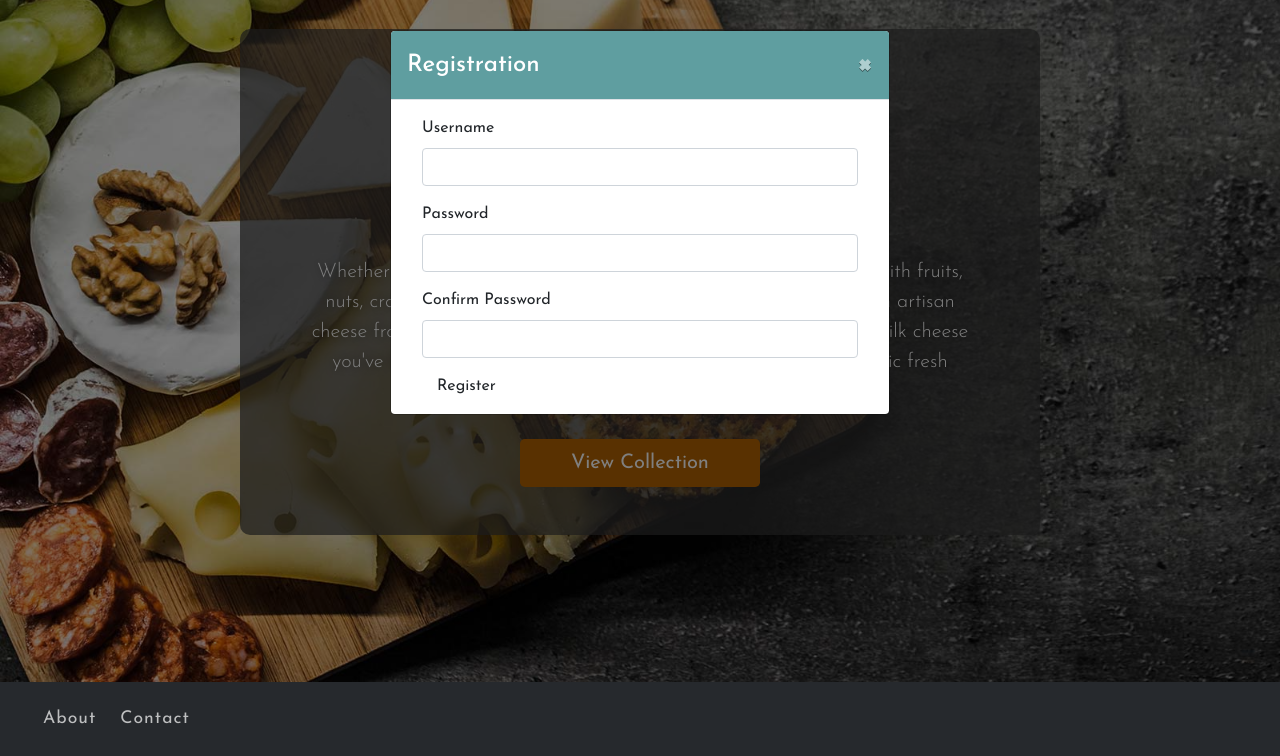
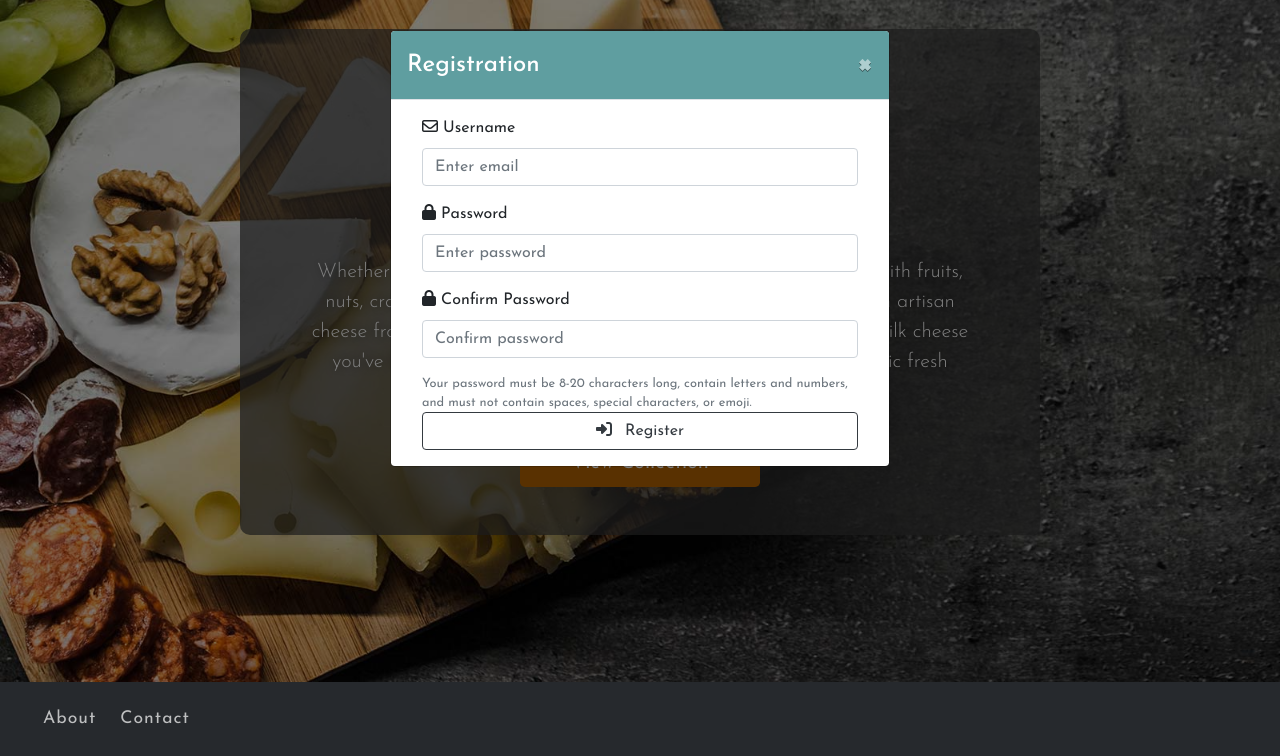
Before and after one commit to Thee-Four-Musketeers/grace, a React app: page / in a window 1280 px wide. Both pictures are taken after a click on the button "Register". Shown: the part 118-874 px from the top of the page. Built offline with nearby package versions, Linux system fonts and the light colour scheme; a web font is replaced by a local one.

Commit message:
fixed login and register, sorta

```diff
--- a/public/index.html
+++ b/public/index.html
@@ -21,8 +21,9 @@
             margin: 0;
             outline: none !important;
         }
-        body {
-            overflow-y: scroll;
+        body,
+        .modal {
+            overflow-y: scroll !important;
             padding: 0 !important;
         }
     </style>
--- a/routes/users.js
+++ b/routes/users.js
@@ -62,6 +62,7 @@ usersRouter.post('/login', async (req, res, next) => {
 
     try {
         const user = await getUserByUsername(username);
+
         // console.log('users router...', user);
         const hashedPassword = user.password;
         bcrypt.compare(password, hashedPassword, function(err, passwordsMatch){
--- a/src/api/index.js
+++ b/src/api/index.js
@@ -5,15 +5,15 @@ import axios from 'axios';
 export async function register({ username, password }) {
 	try {
 		const {
-			data: { user: newUser },
+			data: user,
 		} = await axios.post('/api/users/register', {
 			username: username,
 			password: password,
 		});
 
-		if (newUser) {
-			localStorage.setItem('user', JSON.stringify(newUser));
-			return newUser;
+		if (user) {
+			localStorage.setItem('user', JSON.stringify(user));
+			return user;
 		} else {
 			return {message: 'Please login to access these features.'};
 		}
@@ -25,7 +25,7 @@ export async function register({ username, password }) {
 export async function login({ username, password }) {
 	try {
 		const {
-			data: { user },
+			data: user,
 		} = await axios.post('api/users/login', {
 			username,
 			password,
--- a/src/components/App.js
+++ b/src/components/App.js
@@ -1,4 +1,4 @@
-import React, { useState } from 'react';
+import React, { useState, useEffect } from 'react';
 import { BrowserRouter as Router, Route, Switch } from 'react-router-dom';
 
 import Header from "../components/Header";
@@ -23,9 +23,9 @@ const App = () => {
 		}
     }
 
-	// useEffect(() => {
-	// 	setUser(localStorageUser());
-	// }, []);
+	useEffect(() => {
+		setUser(localStorageUser());
+	}, []);
 
     return (
         <>
--- a/src/components/ModalLogin.js
+++ b/src/components/ModalLogin.js
@@ -1,4 +1,4 @@
-import React from 'react';
+import React, { useState } from 'react';
 import ReactDOM from 'react-dom';
 import Modal from 'react-bootstrap/Modal';
 import Form from 'react-bootstrap/Form';
@@ -9,31 +9,28 @@ import './ModalLogin.css'
 import './hooks/useModalLogin'
 
 
+
 const ModalLogin = ({ show, hide, user, setUser }) => {
-    console.log('the user...',   user);
-    let username;
-    let password;
+
+    const [username, setUsername] = useState('');
+    const [password, setPassword] = useState('');
 
     const submitHandler = (event) => {
         event.preventDefault();
+
         login({username, password}).then((user) => {
-            console.log('un and pw...', username);
-            console.log('un and pw...', password);
             localStorage.setItem('user', JSON.stringify(user));
-            console.log('local user...', user);
             setUser(user);
         }).catch((error) => { throw error});
     }
 
     const usernameHandler = (event) => {
-        username = event.target.value;
-        console.log('src login...', username);
+        setUsername(event.target.value);
     }
 
+    const passwordHandler = (event) => {
+        setPassword(event.target.value);
 
-    const passwordHandler = (event) => {
-        password = event.target.value;
-        console.log('src login...', password);
     }
 
     return (
@@ -46,7 +43,7 @@ const ModalLogin = ({ show, hide, user, setUser }) => {
                     </Modal.Header>
                     <Modal.Body>
 
-                        <Form id="login-form" onSubmit={submitHandler}>
+                        <Form onSubmit={submitHandler}>
                             <Form.Group className="form-group">
                                 <Form.Label htmlFor="username"><i className="far fa-envelope"></i> Email address</Form.Label>
                                 <Form.Control
@@ -54,6 +51,7 @@ const ModalLogin = ({ show, hide, user, setUser }) => {
                                     className="form-control" placeholder="Enter email"
                                     type="text" onChange={usernameHandler} />
                             </Form.Group>
+
                             <Form.Group className="form-group">
                                 <Form.Label htmlFor="password"><label><i className="fas fa-lock"></i> Password</label></Form.Label>
                                 <Form.Control
@@ -61,6 +59,7 @@ const ModalLogin = ({ show, hide, user, setUser }) => {
                                     className="form-control" placeholder="Enter password"
                                     type="password" onChange={passwordHandler} />
                             </Form.Group>
+
                             <Button className="d-inline-block" variant="primary" type="submit">Log In</Button>
                         </Form>
 
--- a/src/components/ModalRegister.js
+++ b/src/components/ModalRegister.js
@@ -1,4 +1,4 @@
-import React from 'react';
+import React, { useState } from 'react';
 import ReactDOM from 'react-dom';
 import Modal from 'react-bootstrap/Modal';
 import Form from 'react-bootstrap/Form'
@@ -15,29 +15,32 @@ import { register } from "../api/index";
 
 const ModalRegister = ({ isShowing, hide, user, setUser}) => {
 
-    let username;
-    let password1;
-    let password2;
+    const [username, setUsername] = useState('');
+    const [password1, setPassword] = useState('');
+    const [password2, setPassword2] = useState('');
+
 
     const handleSubmit = (event) => {
         event.preventDefault();
 
+        console.log('password 1...', password1);
+        console.log('password 2...', password2);
+
         if (password1 === password2) {
             register({ username, password: password1 }).then((user) => {
-                console.log('the user in react...', user);
                 setUser(user);
             });
         }
     };
 
     const handleUser = (event) => {
-        username = event.target.value;
+        setUsername(event.target.value);
     };
     const handlePassword = (event) => {
-        password1 = event.target.value;
+        setPassword(event.target.value);
     };
     const handlePassword2 = (event) => {
-        password2 = event.target.value;
+        setPassword2(event.target.value);
     };
 
     return (
@@ -52,33 +55,38 @@ const ModalRegister = ({ isShowing, hide, user, setUser}) => {
                         <Row>
                             <Col>
                                 <div>
-                                    <Form id="login-form" onSubmit={handleSubmit}>
-                                        <Form.Group>
-                                            <Form.Label htmlFor="username">Username</Form.Label>
-                                            <Form.Control id="usernameReg" name="username" type="text" onChange={handleUser} />
-                                        </Form.Group>
+                                    <Form>
 
-                                        <Form.Group>
-                                            <Form.Label htmlFor="password">Password</Form.Label>
+                                        <Form.Group className="form-group">
+                                            <Form.Label htmlFor="username"><i className="far fa-envelope"></i> Username</Form.Label>
                                             <Form.Control
-                                                id="passwordReg"
-                                                name="Password"
-                                                type="password"
-                                                onChange={handlePassword}
+                                                id="field-username" name="username"
+                                                className="form-control" placeholder="Enter email"
+                                                type="text" onChange={handleUser}
                                             />
                                         </Form.Group>
 
                                         <Form.Group>
-                                            <Form.Label htmlFor="confirm-password">Confirm Password</Form.Label>
+                                            <Form.Label htmlFor="password"><i className="fas fa-lock"></i> Password</Form.Label>
                                             <Form.Control
-                                                id="passwordReg2"
-                                                name="Password"
-                                                type="password"
-                                                onChange={handlePassword2}
+                                                id="field-password" name="password"
+                                                className="form-control" placeholder="Enter password"
+                                                type="password" onChange={handlePassword}
                                             />
                                         </Form.Group>
 
-                                        <Button className="d-inline-block" variant="primary" type="submit">Register</Button>
+                                        <Form.Group className="form-group">
+                                            <Form.Label htmlFor="confirm-password"><i className="fas fa-lock"></i> Confirm Password</Form.Label>
+                                            <Form.Control
+                                                id="field-password-confirm" name="password-confirm"
+                                                className="form-control" placeholder="Confirm password"
+                                                type="password" onChange={handlePassword2}
+                                            />
+                                        </Form.Group>
+
+                                        <Form.Text id="passwordHelpBlock" muted>Your password must be 8-20 characters long, contain letters and numbers, and must not contain spaces, special characters, or emoji.</Form.Text>
+
+                                        <Button onClick={handleSubmit} className="btn btn-outline-dark" variant="primary" type="submit"><i className="fa fa-sign-in-alt mr-2"></i> Register</Button>
                                     </Form>
                                 </div>
                             </Col>
```
